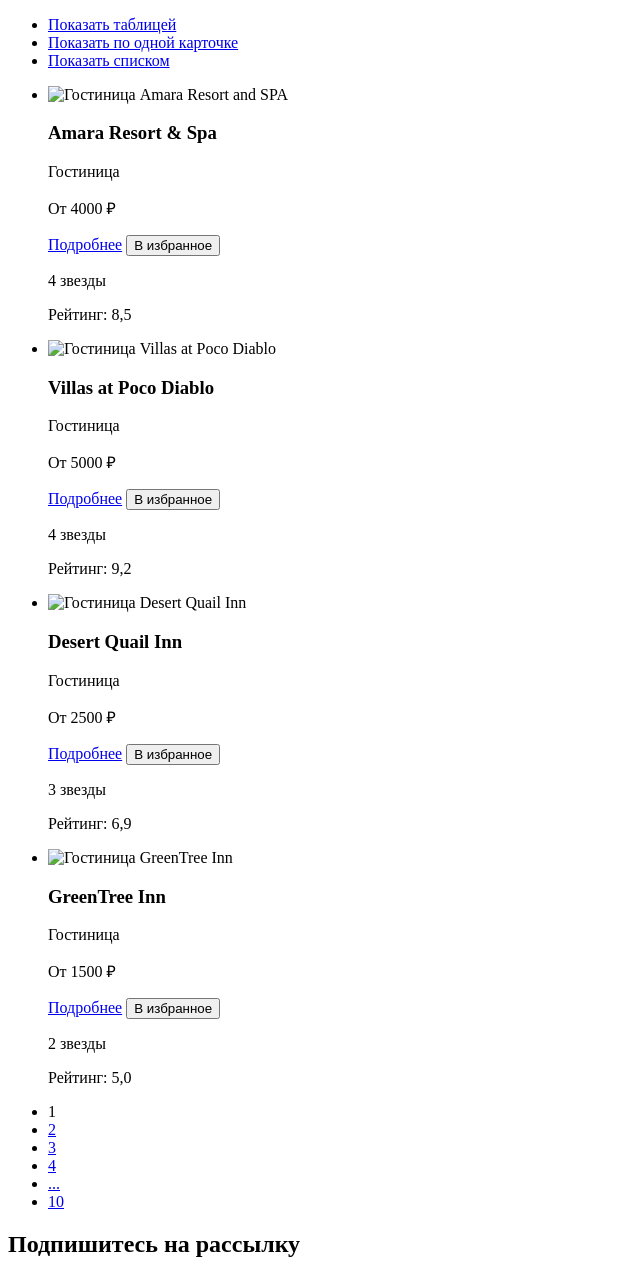
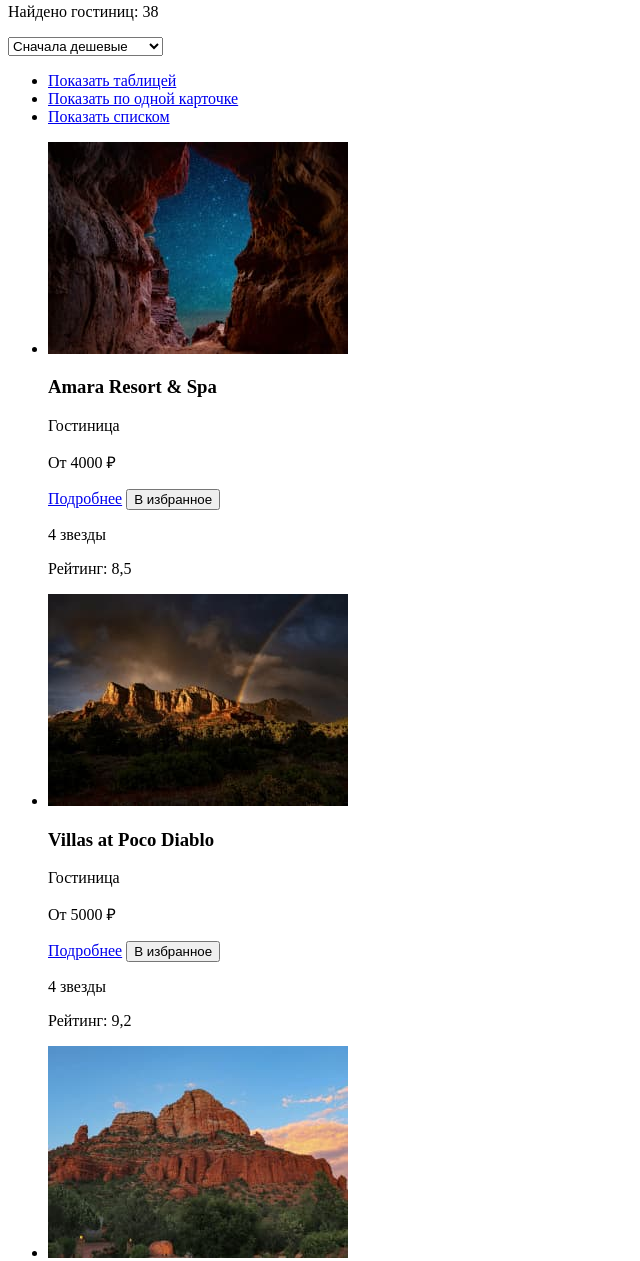
Before and after one commit to Somov-Eugene/982685-sedona-lite04, a plain HTML site: page catalog.html in a window 1280 px wide. Shown: the part 691-1952 px from the top of the page, without its empty margins (0-640 px from the left). Drawn offline with Linux system fonts and the light colour scheme.

Commit message:
Добавляет контентные изображения в разметку страницы каталога

```diff
--- a/catalog.html
+++ b/catalog.html
@@ -8,7 +8,7 @@
     <!-- Шапка сайта -->
     <header class="page-header">
       <a class="page-header-logo" aria-label="Перейти на главную страницу" href="index.html">
-        <img src="#" alt="Логотип сайта городка Седона" aria-hidden="true">
+        <img src="images/logo.svg" width="140" height="70" alt="Логотип сайта городка Седона" aria-hidden="true">
       </a>
 
       <nav class="navigation">
@@ -173,7 +173,7 @@
         <div class="housing">
           <ul class="housing-list">
             <li class="housing-item">
-              <img class="housing-img" src="#" alt="Гостиница Amara Resort and SPA">
+              <img class="housing-img" src="images/hotels/hotel-1.jpg" width="300" height="212" alt="Гостиница Amara Resort and SPA">
               <div class="housing-text">
                 <h3 class="housing-title">Amara Resort &amp; Spa</h3>
                 <span class="housing-type">Гостиница</span>
@@ -188,7 +188,7 @@
             </li>
 
             <li class="housing-item">
-              <img class="housing-img" src="#" alt="Гостиница Villas at Poco Diablo">
+              <img class="housing-img" src="images/hotels/hotel-2.jpg" width="300" height="212" alt="Гостиница Villas at Poco Diablo">
               <div class="housing-text">
                 <h3 class="housing-title">Villas at Poco Diablo</h3>
                 <span class="housing-type">Гостиница</span>
@@ -203,7 +203,7 @@
             </li>
 
             <li class="housing-item">
-              <img class="housing-img" src="#" alt="Гостиница Desert Quail Inn">
+              <img class="housing-img" src="images/hotels/hotel-3.jpg" width="300" height="212" alt="Гостиница Desert Quail Inn">
               <div class="housing-text">
                 <h3 class="housing-title">Desert Quail Inn</h3>
                 <span class="housing-type">Гостиница</span>
@@ -218,7 +218,7 @@
             </li>
 
             <li class="housing-item">
-              <img class="housing-img" src="#" alt="Гостиница GreenTree Inn">
+              <img class="housing-img" src="images/hotels/hotel-4.jpg" width="300" height="212" alt="Гостиница GreenTree Inn">
               <div class="housing-text">
                 <h3 class="housing-title">GreenTree Inn</h3>
                 <span class="housing-type">Гостиница</span>
```
